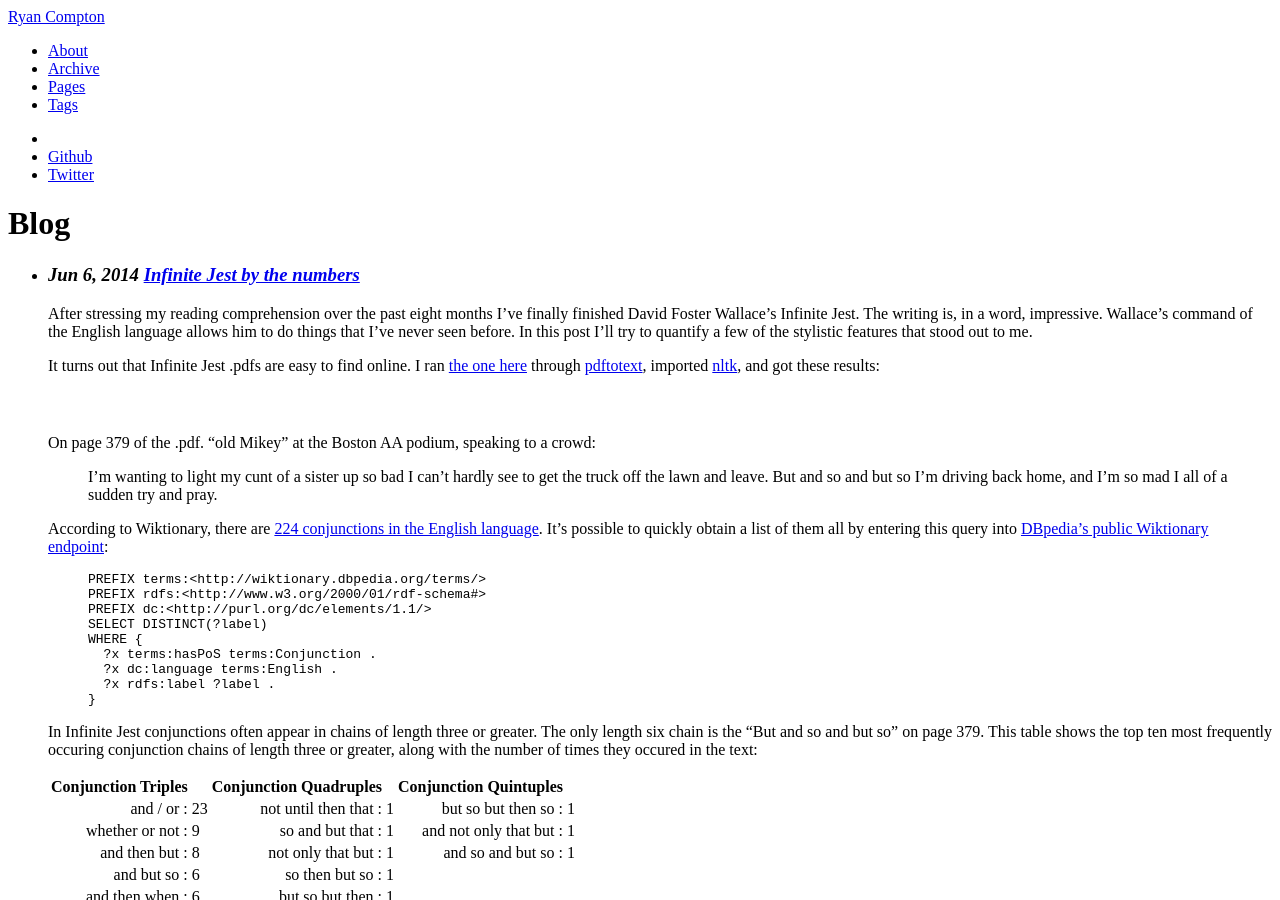
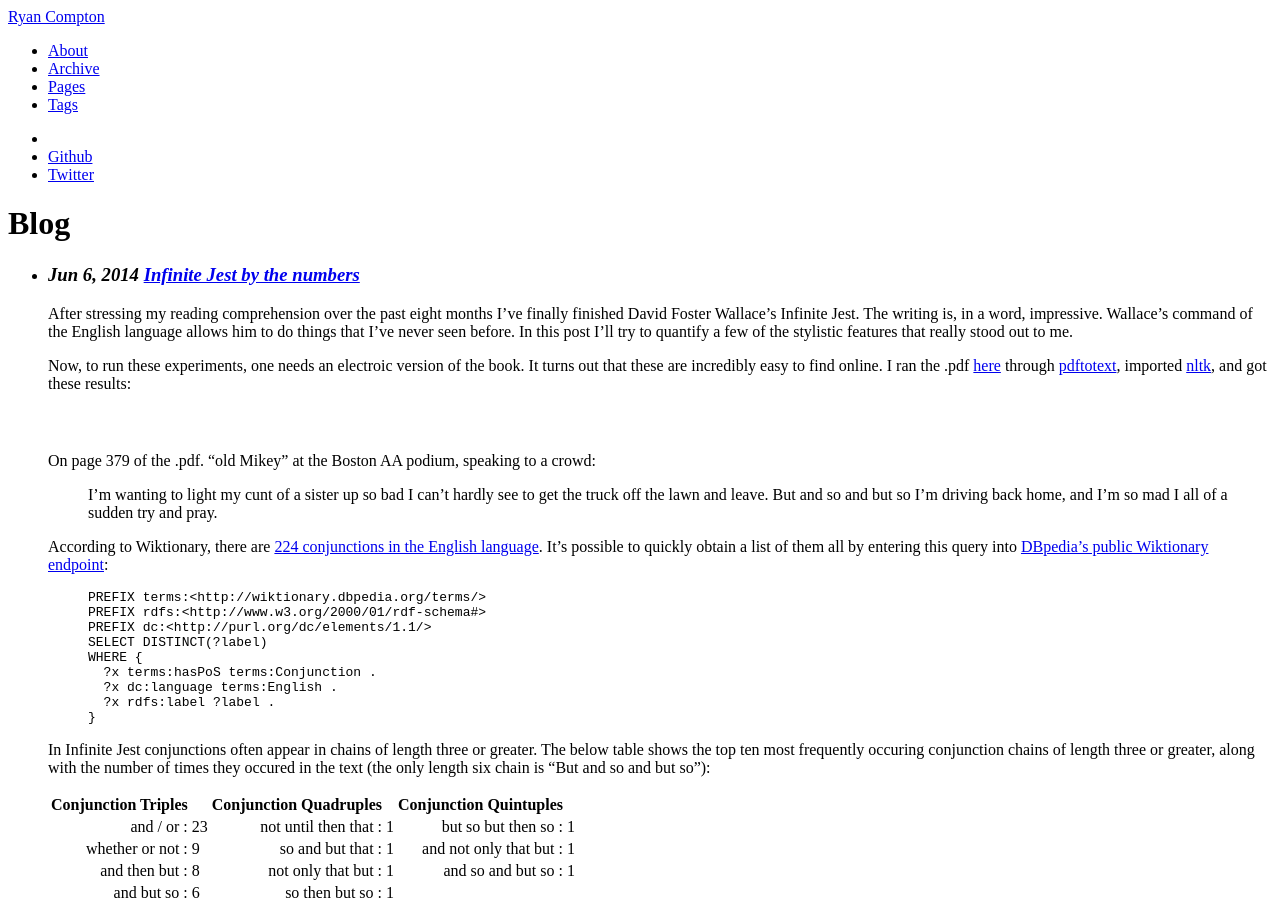
Before and after one commit to rcompton/ryancompton.net, a Jekyll site: the page built from index.md, in a window 1280 px wide and 900 px high. Built offline with Jekyll 4.4.1, drawn with Linux system fonts in a browser that asks for light colours; nearby versions of some CDN libraries; formulas are drawn with MathJax 3; some of the changed lines change nothing that is shown.

Commit message:
dfw page

```diff
--- a/_posts/2014-06-06-statistical-features-of-infinite-jest.md
+++ b/_posts/2014-06-06-statistical-features-of-infinite-jest.md
@@ -8,9 +8,9 @@
 {% include JB/setup %}
 
 {% excerpt %}
-After stressing my reading comprehension over the past eight months I've finally finished David Foster Wallace's Infinite Jest. The writing is, in a word, impressive. Wallace's command of the English language allows him to do things that I've never seen before. In this post I'll try to quantify a few of the stylistic features that stood out to me.
+After stressing my reading comprehension over the past eight months I've finally finished David Foster Wallace's Infinite Jest. The writing is, in a word, impressive. Wallace's command of the English language allows him to do things that I've never seen before. In this post I'll try to quantify a few of the stylistic features that really stood out to me.
 
-It turns out that Infinite Jest .pdfs are easy to find online. I ran [the one here](http://nkelber.com/engl295/blog/2012/07/03/playing-with-infinite-jests-corpus-exploring-tradition-literature-electronically/) through [pdftotext](https://en.wikipedia.org/wiki/Pdftotext), imported [nltk](http://www.nltk.org), and got these results:
+Now, to run these experiments, one needs an electroic version of the book. It turns out that these are incredibly easy to find online. I ran the .pdf [here](http://nkelber.com/engl295/blog/2012/07/03/playing-with-infinite-jests-corpus-exploring-tradition-literature-electronically/) through [pdftotext](https://en.wikipedia.org/wiki/Pdftotext), imported [nltk](http://www.nltk.org), and got these results:
 
 ###*"But and so and but so" is the longest uninterrupted chain of conjunctions*{: style="color: white"}
 
@@ -33,7 +33,7 @@
 }
 {% endhighlight %}
 
-In Infinite Jest conjunctions often appear in chains of length three or greater. The only length six chain is the "But and so and but so" on page 379. This table shows the top ten most frequently occuring conjunction chains of length three or greater, along with the number of times they occured in the text:
+In Infinite Jest conjunctions often appear in chains of length three or greater. The below table shows the top ten most frequently occuring conjunction chains of length three or greater, along with the number of times they occured in the text (the only length six chain is "But and so and but so"):
 
 | Conjunction Triples |  | Conjunction Quadruples |  | Conjunction Quintuples |  |
 |-:|:-|-:|:-|-:|:-|
@@ -51,7 +51,7 @@
 (Remark: accoring to Wiktionary, "/" is a valid conjunction)
 {% endexcerpt %}
 
-We can perform a simliar experiment with prepositions, of which there are [496](https://en.wiktionary.org/wiki/Category:English_prepositions). Here, we discover the longest chain of uninterrupted prepositions is "in over from behind like". It occurs on page 402, while Michael Pemulis is opening Hal's door slowly:
+We can perform a simliar experiment with prepositions, of which there are [496](https://en.wiktionary.org/wiki/Category:English_prepositions). Here, we discover the longest chain of uninterrupted prepositions is "in over from behind like". This occurs on page 402, while Michael Pemulis is opening Hal's door:
 
 >With the door just cracked and his head poked in he brings his other arm in over from behind like it's not his arm, his hand in the shape of a claw just over his head, and makes as if the claw from behind is pulling him back out into the hall. W/ an eye-rolling look of fake terror.
 
@@ -64,19 +64,19 @@
 | as in like :| 13 | to come up to :| 1 |   |   |
 | come out of :| 9 | around with down in :| 1 |   |   |
 | to come to :| 8 | to come up with :| 1 |   |   |
-| come up with :| 7 | over from behind like :| 1 |   |   |
+| come up with :| 7 | in over from behind like :| 1 |   |   |
 | out from under :| 6 | come out of on :| 1 |   |   |
 | come in to :| 6 | in from out over :| 1 |   |   |
 | come in for :| 5 | as in with like :| 1 |   |   |
-| to come in :| 5 | in over from behind like :| 1 |   |   |
+| to come in :| 5 | over from behind like :| 1 |   |   |
 
-The longest uninterrupted chain composed entirely of prepositions or conjunctions is "again/And again and again/And again and again and again". It occurs on page 264, during a storytelling session in the Tunnel Club:
+The longest uninterrupted chain composed entirely of either prepositions or conjunctions is "again/And again and again/And again and again and again". It occurs on page 264, during a storytelling session in the Tunnel Club:
 
 >Peterson to Traub, while Gopnik holds the light: 'Eighteen-year-old top-ranked John Wayne / Had sex with Herr Schtitt on a
 train / They had sex again/And again and again/And again and again and again,' which the slightly older kids find more
 entertaining than Traub does.
 
-Here's the correponding frequency table for chains of either prepositions or conjunctions:
+And here's the frequency table for chains of either prepositions or conjunctions:
 
 | Either Triples |  | Either Quadruples |  | Either Quintuples |  |
 |-:|:-|-:|:-|-:|:-|
@@ -91,7 +91,7 @@
 | up out of :| 14 | over and over for :| 3 | not to come down or :| 1 |
 | as in like :| 12 | up and down both :| 3 | about wanting to and so on :| 1 |
 
-If we toss out "/" from our word list the longest chain is "up and down over and over for". Not surprisingly, it's due to Michael Pemulis (page 403):
+If we toss out "/" from our word list the longest chain of either is "up and down over and over for". Not surprisingly, it's due to Michael Pemulis (page 403):
 
 >Tell him we read books and tirelessly access D-bases and run our asses off all day here and need to eat instead of we don't just stand there and swing one leg up and down over and over for seven-plus figures.
 
@@ -100,7 +100,7 @@
 def all_uninterrupted_seqs(raw, prep_conj, min_seq_length=3):
     """
     Given a string of text and a set of terms to search for
-    return a count of how often uninterrupted seqs appear
+    return all uninterrupted chains of the terms
     """
     tokens = nltk.wordpunct_tokenize(raw)
 
@@ -134,7 +134,7 @@
 {% endhighlight %}
 
 
-Our next result concerns the number of distinct word used in the book.
+Our next result concerns the number of distinct words used in the book.
 
 ###*Wallace used a vocabulary of 20,584 words to write Infinite Jest*{: style="color: white"}
 
@@ -160,9 +160,18 @@
     return len(set(stemmed_tokens))
 {% endhighlight %}
 
+Finally,
+
+###*The longest acronyms are O.N.A.N.D.E.A. and O.N.A.N.C.A.A.*{: style="color: white"}
+
+These are used to abbreviate institutions within the Organization of North American Nations (O.N.A.N.): the Drug Enforcement Organization (D.E.A.) and the Commonwealth Academy Association (C.A.A).
+
+O.N.A.N.D.E.A appears in footnote 12a. on page 388:
 
 >Following the Continental Controlled Substance Act of Y.T.M.P., O.N.A.N.D.E.A.'s hierarchy of analgesics/antipyretics/anxiolytics establishes drug-
 classes of Category-II through Category-VI, with C-II's (e.g. Dilaudid, Demerol) being judged the heaviest w/r/t dependence and possible abuse,
+
+If we allow a "/" in a acronym, the longest acronym is "N./O.N.A.N.C.A.A.":
 
 >Orin had exited his own substance-phase
 about the time he discovered sex, plus of course the N./O.N.A.N.C.A.A.-urine considerations, and he declined it, the cocaine, but
@@ -174,25 +183,37 @@
 fated was that Joelle had in her sophomore year decided to concentrate in Film/Cartridge, academically, at B.U. Either Film-
 Cartridge Theory or Film-Cartridge Production.
 
-most common long acrynyms:
+Here's a table of the most common long acronyms (length 4 or greater):
 
-('O.N.A.N.T.A', 31)
-('P.G.O.A.T', 13)
-('E.M.P.H.H', 11)
-('U.S.O.U.S', 11)
-('U.S.S.M.K', 7)
-('O.N.A.N.C.A.A', 5)
-('U.S.B.S.S', 3)
-('Y.D.P.A.H', 2)
-('Y.T.S.D.B', 2)
-('Y.W.Q.M.D', 1)
-('O.N.A.N.F.L', 1)
-('F.O.P.P.P', 1)
-('N.A.A.U.P', 1)
-('O.N.A.N..', 1)
-('O.N.A.N.M.A', 1)
-('B.A.M.E.S', 1)
-('ESCHAX.DIR', 1)
-('I.B.P.W.D.W', 1)
-('O.N.A.N.D.E.A', 1)
-('A.A.O.A.A', 1)
+| Acronym :| Numer of Occurences |
+|-:|:-|
+| O.N.A.N.T.A :| 31
+| P.G.O.A.T :| 13
+| U.S.O.U.S :| 11
+| E.M.P.H.H :| 11
+| U.S.S.M.K :| 7
+| O.N.A.N.C.A.A :| 5
+| U.S.B.S.S :| 3
+| Y.T.S.D.B :| 2
+| Y.D.P.A.H :| 2
+| ESCHAX.DIR :| 1
+| A.A.O.A.A :| 1
+| O.N.A.N.F.L :| 1
+| Y.W.Q.M.D :| 1
+| O.N.A.N.M.A :| 1
+| F.O.P.P.P :| 1
+| N.A.A.U.P :| 1
+| O.N.A.N.D.E.A :| 1
+| O.N.A.N.. :| 1
+| B.A.M.E.S :| 1
+| I.B.P.W.D.W :| 1
+
+This is the code used to find them
+{% highlight python %}
+def acronyms(raw):
+    rec = re.compile('[^A-Z\.]')
+    caps = re.sub(rec,' ',raw)
+    toks = nltk.tokenize.word_tokenize(caps)
+    acks = filter(lambda x:('.' in x) and re.search('[A-Z]',x) and len(x) > 8, toks)
+    return collections.Counter(acks)
+{% endhighlight %}
```
Also changed, not shown: 1 other file.
